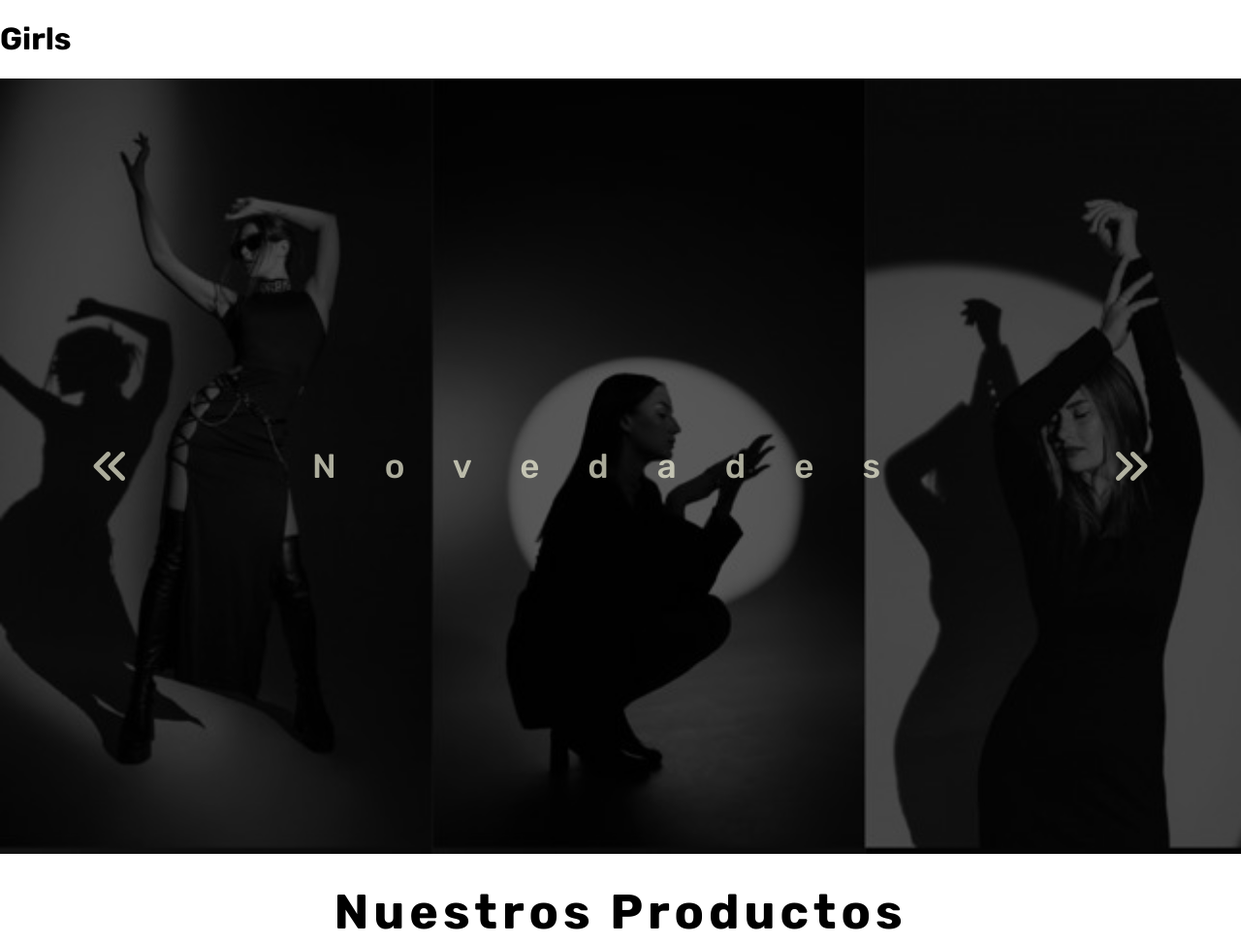
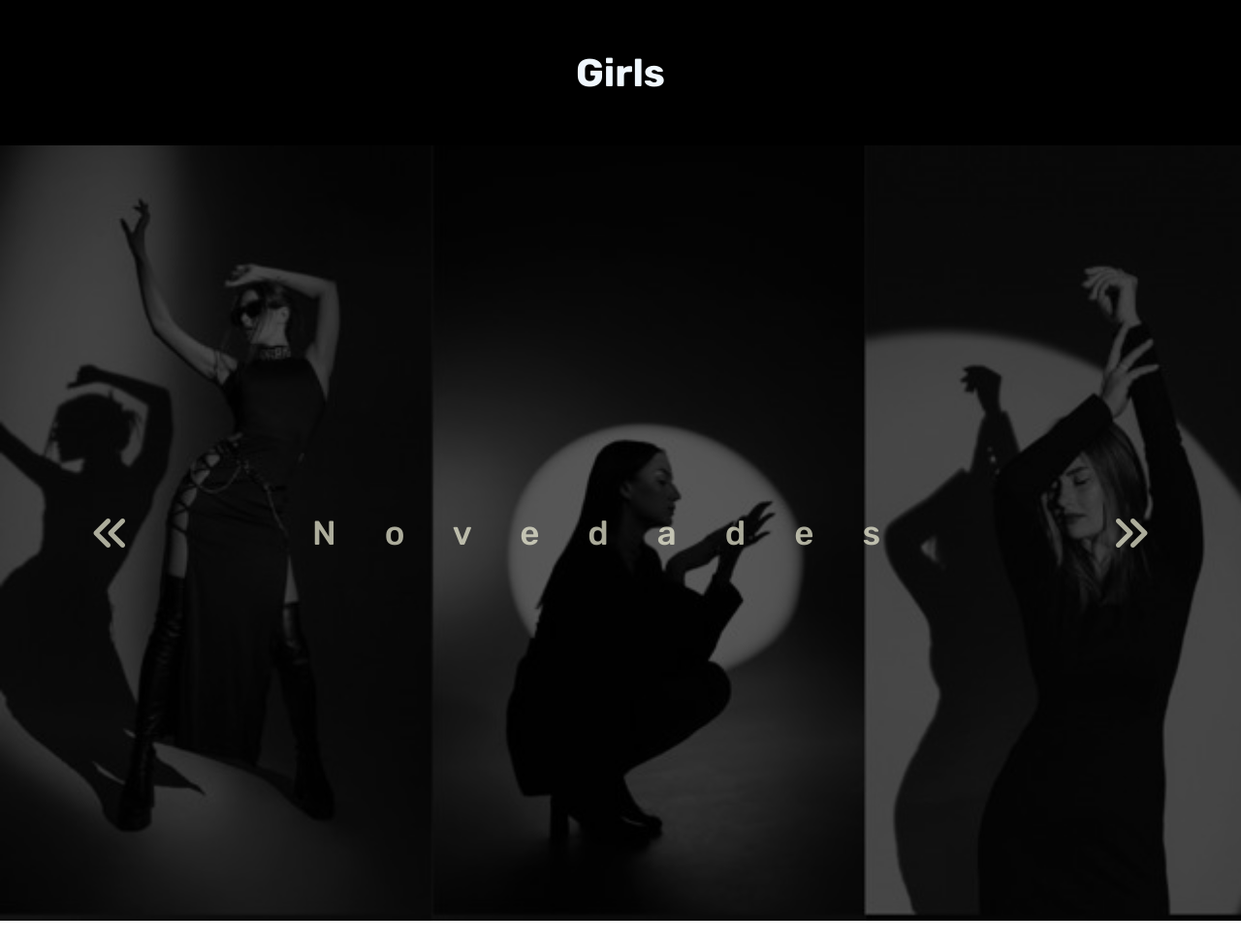
Before and after one commit to JulietaGrosso/tiendaGirlsStore, a plain HTML site: page index.html in a window 1280 px wide. Shown: the top 974 px of the page at 97% size. Drawn offline with Linux system fonts and the light colour scheme.

Commit message:
fix footer and header

```diff
--- a/style.css
+++ b/style.css
@@ -84,7 +84,7 @@ body{
 }
 
 
-.footer {
+footer {
 background-color: black;
 height: 200px;
 display: flex;
@@ -94,19 +94,19 @@ align-items:center
 
 }
 
-.footer i{
+footer i{
     color: aliceblue;
     font-size: 40px;
     padding: 5px;
 }
-.header h1{
+header h1{
     color: aliceblue;
     font-size: 40px;
     padding: 5px;
 }
-.header{
+header{
     background-color: black;
-    height: 200px;
+    height: 150px;
     display: flex;
     flex-direction: row;
     justify-content:center;
```
